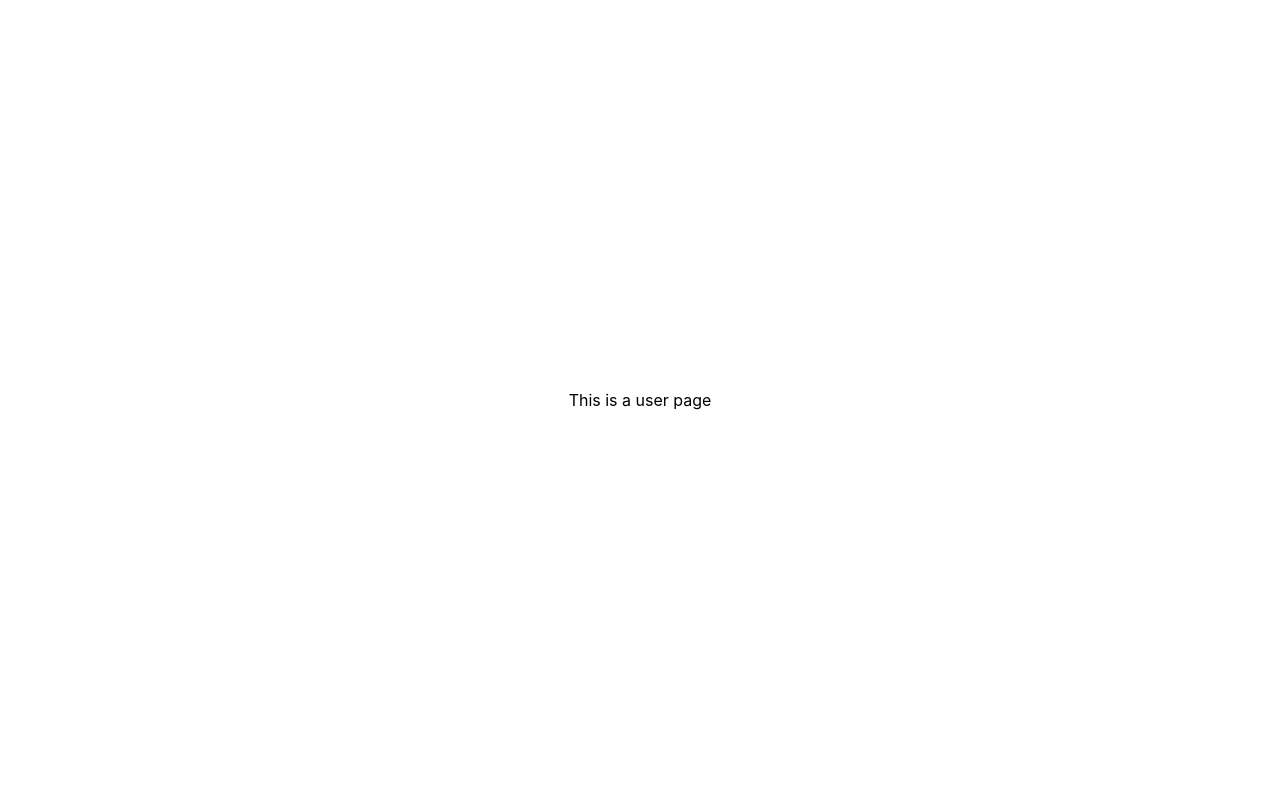
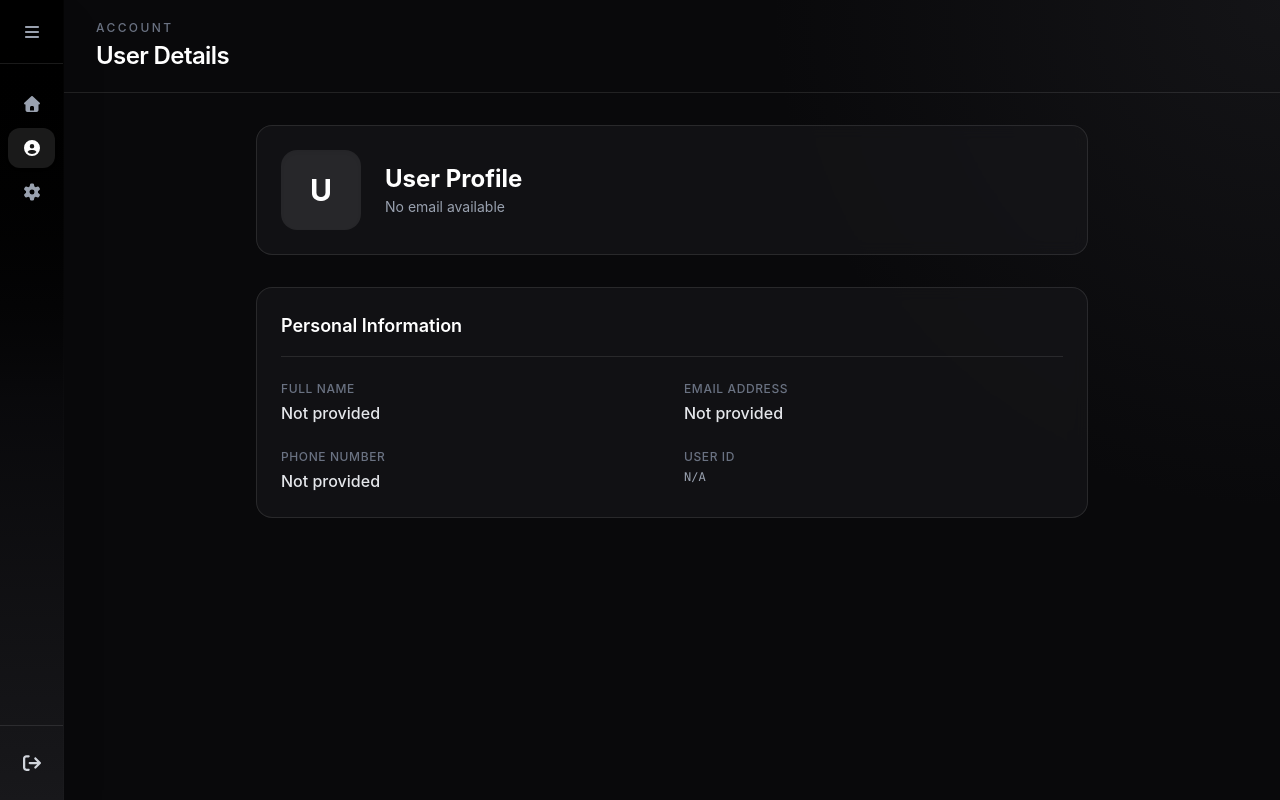
Before and after one commit to psshrijith/TaskFlow, a React (Vite) app: page /user in a window 1280 px wide. Built offline with nearby package versions, Linux system fonts and the light colour scheme; no server answers; sample sign-in values are in the browser's storage.

Commit message:
feat(taskFlow): added signup page and used rest query

```diff
--- a/src/Pages/SignUp.tsx
+++ b/src/Pages/SignUp.tsx
@@ -11,7 +11,9 @@ const Signup = () => {
   const intl = useIntl();
   const dispatch = useDispatch();
   const navigate = useNavigate();
-  const { isLoading, error, token } = useSelector((state: RootState) => state.auth);
+  const { isLoading, error, token } = useSelector(
+    (state: RootState) => state.auth,
+  );
 
   const [name, setName] = useState("");
   const [phone, setPhone] = useState("");
@@ -32,7 +34,7 @@ const Signup = () => {
 
   useEffect(() => {
     if (token) {
-      navigate("/dashboard")
+      navigate("/dashboard");
     }
   }, [token, navigate]);
 
--- a/src/Pages/User.tsx
+++ b/src/Pages/User.tsx
@@ -1,7 +1,97 @@
+import SideBar from "../components/SideBar";
+import { useDispatch, useSelector } from "react-redux";
+import { useNavigate } from "react-router-dom";
+import { logout } from "../store/slices/authSlice";
+import type { RootState } from "../store";
+
 const User = () => {
+  const navigate = useNavigate();
+  const dispatch = useDispatch();
+  const {email, id, user_metadata } = useSelector((state: RootState) => state.auth.user);
+
+  const handleLogout = () => {
+    dispatch(logout());
+    localStorage.removeItem("supabase_token");
+    navigate("/signup");
+  };
+
   return (
-    <div className="min-h-screen flex items-center justify-center">
-      <h1>This is a user page</h1>
+    <div className="flex min-h-screen bg-zinc-950 text-white">
+      <SideBar handleLogout={handleLogout} />
+
+      <main className="min-h-screen flex-1 bg-[radial-gradient(circle_at_top_right,rgba(63,63,70,0.2),transparent_35%)]">
+        <div className="flex items-center justify-between border-b border-white/10 px-4 py-5 sm:px-8">
+          <div>
+            <p className="text-xs font-medium uppercase tracking-[0.2em] text-gray-500">
+              Account
+            </p>
+            <h1 className="mt-1 text-2xl font-semibold tracking-tight text-white">
+              User Details
+            </h1>
+          </div>
+        </div>
+
+        <div className="p-4 sm:p-8 space-y-8 max-w-4xl mx-auto">
+          <div className="flex items-center gap-6 rounded-2xl border border-white/10 bg-zinc-900/60 p-6 backdrop-blur-sm">
+            <div className="flex h-20 w-20 shrink-0 items-center justify-center rounded-2xl bg-zinc-800 text-3xl font-bold uppercase text-white shadow-inner">
+              {user_metadata?.name
+                ? user_metadata.name.charAt(0)
+                : email?.charAt(0) || "U"}
+            </div>
+
+            <div>
+              <h2 className="text-2xl font-bold text-white">
+                {user_metadata?.name || "User Profile"}
+              </h2>
+              <p className="text-sm text-gray-400 mt-0.5">{email || "No email available"}</p>
+            </div>
+          </div>
+
+          <div className="rounded-2xl border border-white/10 bg-zinc-900/60 p-6 backdrop-blur-sm space-y-6">
+            <h3 className="text-lg font-semibold text-white border-b border-white/10 pb-4">
+              Personal Information
+            </h3>
+
+            <div className="grid grid-cols-1 md:grid-cols-2 gap-6">
+              <div>
+                <p className="text-xs font-medium uppercase tracking-wider text-gray-500 mb-1">
+                  Full Name
+                </p>
+                <p className="text-base text-gray-200 font-medium">
+                  {user_metadata?.name || "Not provided"}
+                </p>
+              </div>
+
+              <div>
+                <p className="text-xs font-medium uppercase tracking-wider text-gray-500 mb-1">
+                  Email Address
+                </p>
+                <p className="text-base text-gray-200 font-medium">
+                  {email || "Not provided"}
+                </p>
+              </div>
+
+              <div>
+                <p className="text-xs font-medium uppercase tracking-wider text-gray-500 mb-1">
+                  Phone Number
+                </p>
+                <p className="text-base text-gray-200 font-medium">
+                  {user_metadata?.phone || "Not provided"}
+                </p>
+              </div>
+
+              <div>
+                <p className="text-xs font-medium uppercase tracking-wider text-gray-500 mb-1">
+                  User ID
+                </p>
+                <p className="text-xs font-mono text-gray-400 break-all">
+                  {id || "N/A"}
+                </p>
+              </div>
+            </div>
+          </div>
+        </div>
+      </main>
     </div>
   );
 };
--- a/src/components/FormInput.tsx
+++ b/src/components/FormInput.tsx
@@ -11,8 +11,6 @@ interface FormInput{
 
 const FormInput = ({email, password, setEmail, setPassword}:FormInput) => {
   const intl = useIntl();
-
-  console.log("data", email, password)
   return (
     <>
       <div>
--- a/src/store/sagas/authSaga.ts
+++ b/src/store/sagas/authSaga.ts
@@ -31,8 +31,7 @@ function* handleSignup(
     const userDetails = response?.user && {
       id: response?.user.id,
       email: response?.user?.email,
-      name: response?.user?.user_metadata?.name,
-      phone: response?.user?.user_metadata?.phone
+      user_metadata: response?.user?.user_metadata
     };
 
     yield put(signupSuccess({accessToken: token, user: userDetails}));
@@ -47,8 +46,6 @@ function* handleSignIn(action: PayloadAction<{email: string, password: string }>
     const {email, password} = action.payload;
     const response = yield call(authService.signIn, email, password);
     const token = response?.access_token;
-
-    console.log("signin token", token);
     yield put(signinSuccess({accessToken: token}))
   }
   catch(err: unknown){
```
